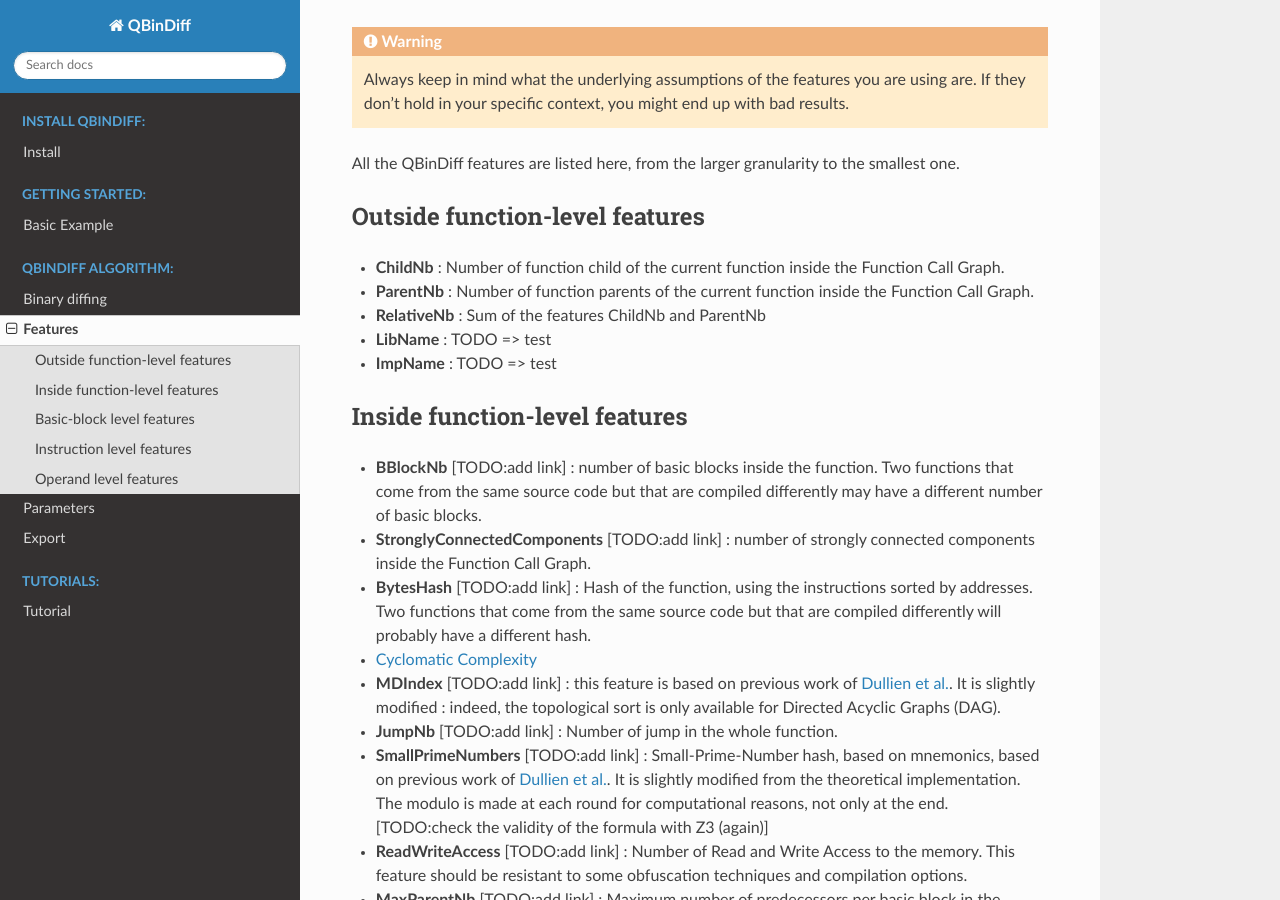
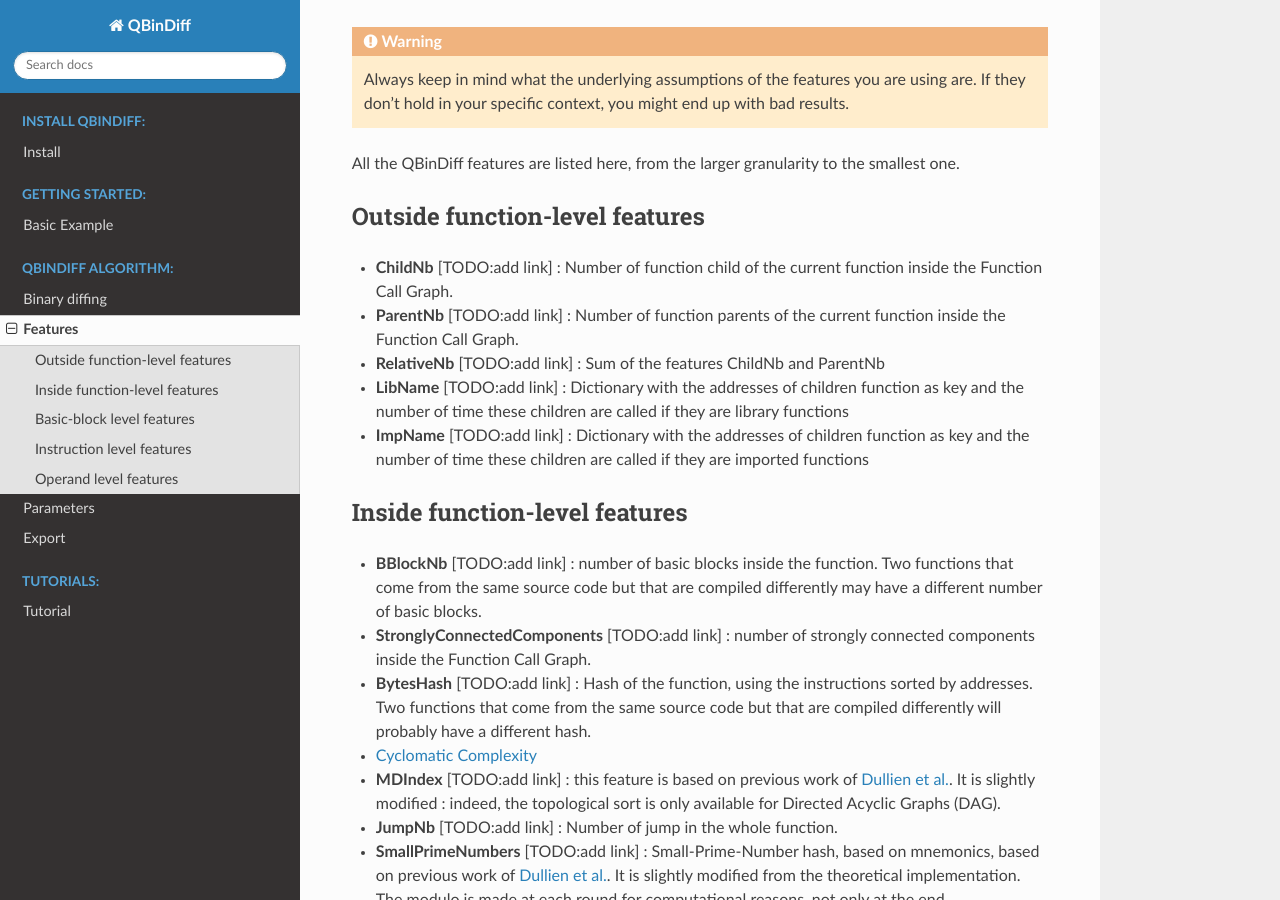
Before and after one commit to quarkslab/qbindiff, a Sphinx documentation site: the page built from doc/source/features.rst, in a window 1280 px wide and 900 px high, scrolled down 685 px. Built offline with Sphinx 7.4.7 and the Read the Docs theme 2.0.0, drawn with Linux system fonts in a browser that asks for light colours; formulas are drawn with MathJax 3; pages that are not in the unit, such as notebooks, are missing from menus.

Commit message:
add docs

```diff
--- a/doc/source/features.rst
+++ b/doc/source/features.rst
@@ -3,7 +3,7 @@
 
 Consider two binaries, one *primary* and one *secondary*. *Primary* has :math:`n_{1}` functions, *secondary* has :math:`n_{2}` functions. QBinDiff uses a similarity matrix of shape :math:`(n_{1}, n_{2})` that encodes the similarity between each function of the *primary* and each function of the *secondary*.
 
-The similarity is computed using different features per function. *Features* are heuristics that operate at specific level inside the function (operand, instruction, basic block, function) to extract a **feature vector**. You can also think of feature vectors as a way of compressing the information that was extracted. This information should help to characterize the function.
+The similarity is computed using different features per function. *Features* are heuristics that operate at specific level inside the function (operand, instruction, basic block, function) to extract a *feature vector*. You can also think of feature vectors as a way of compressing the information that was extracted. This information should help to characterize the function.
 
 An example of a feature heuristic can be counting how many basic blocks are there in the function Control Flow Graph (CFG), we can arguably say that similar functions should have more or less the same number of blocks and by using that heuristic (or feature) we can give a score on how similar two functions are.
 
@@ -19,11 +19,11 @@
 Outside function-level features
 -------------------------------
 
-* **ChildNb** : Number of function child of the current function inside the Function Call Graph.
-* **ParentNb** : Number of function parents of the current function inside the Function Call Graph.
-* **RelativeNb** : Sum of the features ChildNb and ParentNb
-* **LibName** : TODO => test
-* **ImpName** :  TODO => test
+* **ChildNb** [TODO:add link] : Number of function child of the current function inside the Function Call Graph.
+* **ParentNb** [TODO:add link]  : Number of function parents of the current function inside the Function Call Graph.
+* **RelativeNb** [TODO:add link] : Sum of the features ChildNb and ParentNb
+* **LibName** [TODO:add link] : Dictionary with the addresses of children function as key and the number of time these children are called if they are library functions
+* **ImpName** [TODO:add link] :  Dictionary with the addresses of children function as key and the number of time these children are called if they are imported functions
 
 
 Inside function-level features
```
